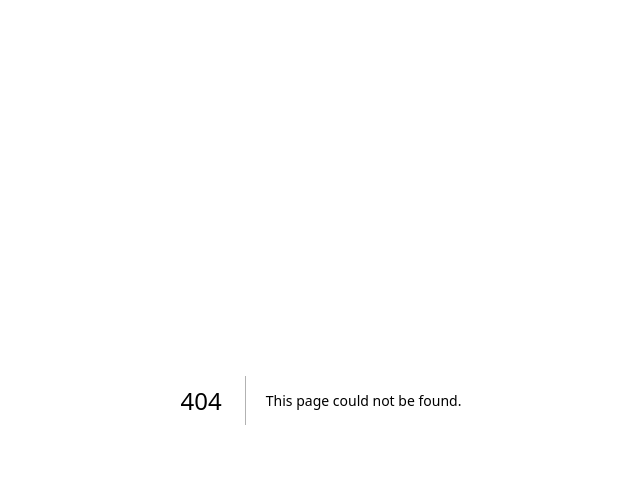
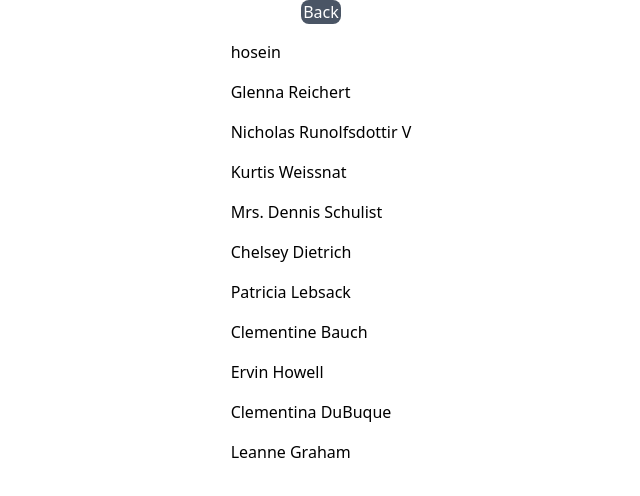
Before and after one commit to hosein8513/learning-nextjs, a Next.js app: page /usersNoStore in a window 1280 px wide. Before the commit this address had no page. Shown: the top 496 px of the page, without its empty margins (319-959 px from the left). Built offline with nearby package versions, Linux system fonts and the light colour scheme; data requests are answered from the project's data file.

Commit message:
use-noStore-cache

```diff
--- a/app/page.js
+++ b/app/page.js
@@ -9,6 +9,7 @@ const page = () => {
       <Link className='w-[200px] h-7.5 text-center bg-blue-500 text-white rounded-lg' href={'/admin'}>Show admin</Link>
       <Link className='w-[200px] h-7.5 text-center bg-blue-500 text-white rounded-lg' href={'/admin/panel'}>Show admin-panel</Link>
       <Link className='w-[200px] h-7.5 text-center bg-blue-500 text-white rounded-lg' href={'/fposts'}>Show fposts</Link>
+      <Link className='w-[200px] h-7.5 text-center bg-blue-500 text-white rounded-lg' href={'/usersNoStore'}>Show usersNoStore</Link>
     </div>
   );
 };
--- /dev/null
+++ b/app/usersNoStore/page.js
@@ -0,0 +1,28 @@
+import BackButton from '@/components/BackButton';
+import Link from 'next/link';
+import React from 'react';
+
+const getUsersService = async () => {
+    const res = await fetch('http://localhost:3000/users?_sort=id&_order=desc',{cache:'no-store'})
+    const users = await res.json()
+    console.log(res.json);
+
+    return users
+}
+// export const fetchCache  = 'force-no-store'
+
+const page = async() => {
+    const users = await getUsersService()
+    return (
+        <div className='w-full h-full flex flex-col gap-4 justify-center items-center'>
+           <BackButton/>
+            <ul className='flex flex-col gap-4'>
+                {users.map(u=>(
+                    <Link key={u.id} href={`/users/${u.id}`}> {u.name}</Link>
+                ))}
+            </ul>
+        </div>
+    );
+};
+
+export default page;
--- a/components/BackButton.jsx
+++ b/components/BackButton.jsx
@@ -6,7 +6,7 @@ const BackButton = () => {
     const router = useRouter()
     return (
         <div>
-            <button className='w-10 h-6 rounded-lg bg-gray-600 text-white text-center'
+            <button className='w-10 h-6 rounded-lg bg-gray-600 text-white text-center cursor-pointer'
             onClick={()=>{
                 console.log("clicked");
 
--- a/next.config.mjs
+++ b/next.config.mjs
@@ -2,6 +2,7 @@
 const nextConfig = {
   /* config options here */
   allowedDevOrigins: ['192.168.1.100'],
+   allowedDevOrigins: ['172.20.10.3'],
 };
 
 export default nextConfig;
```
